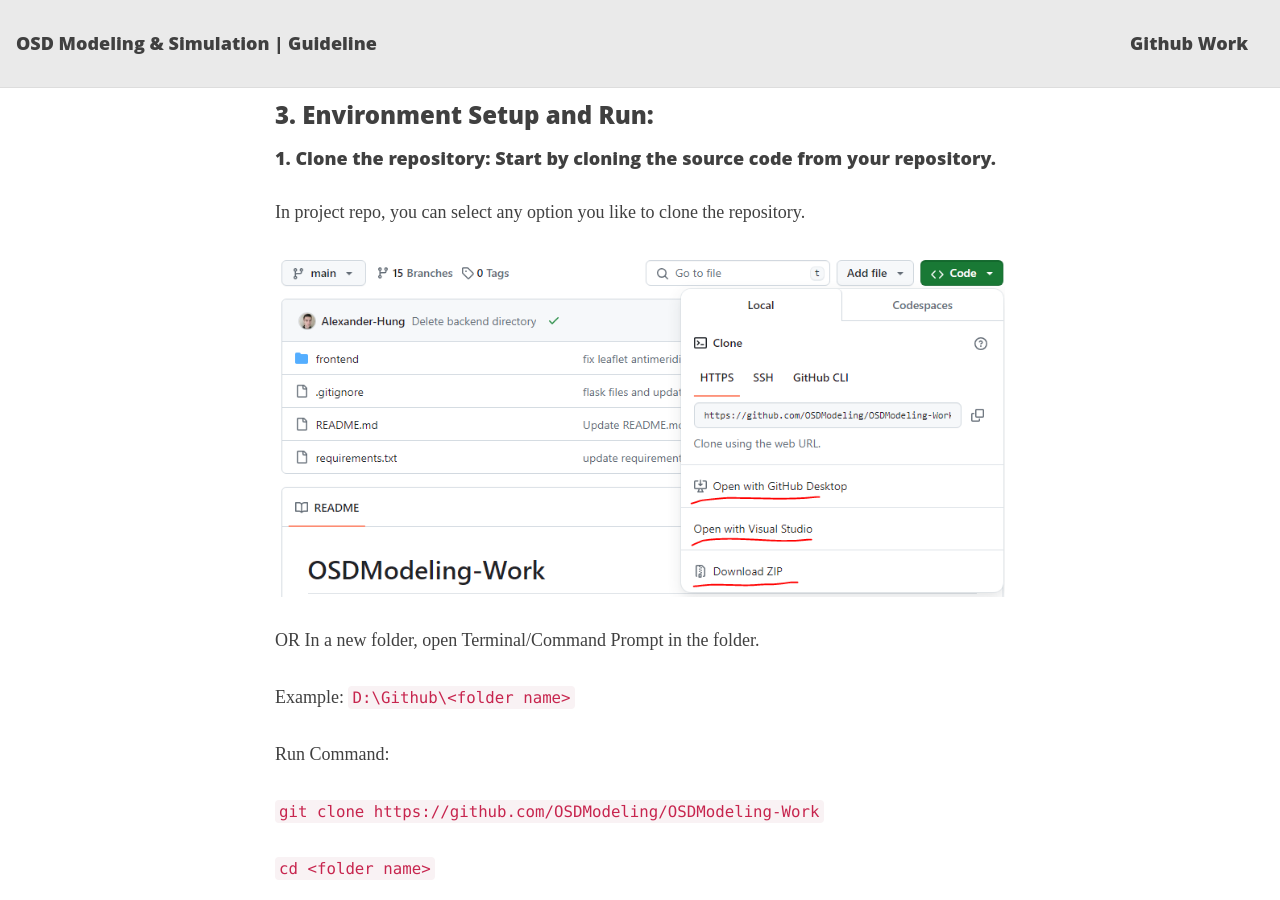
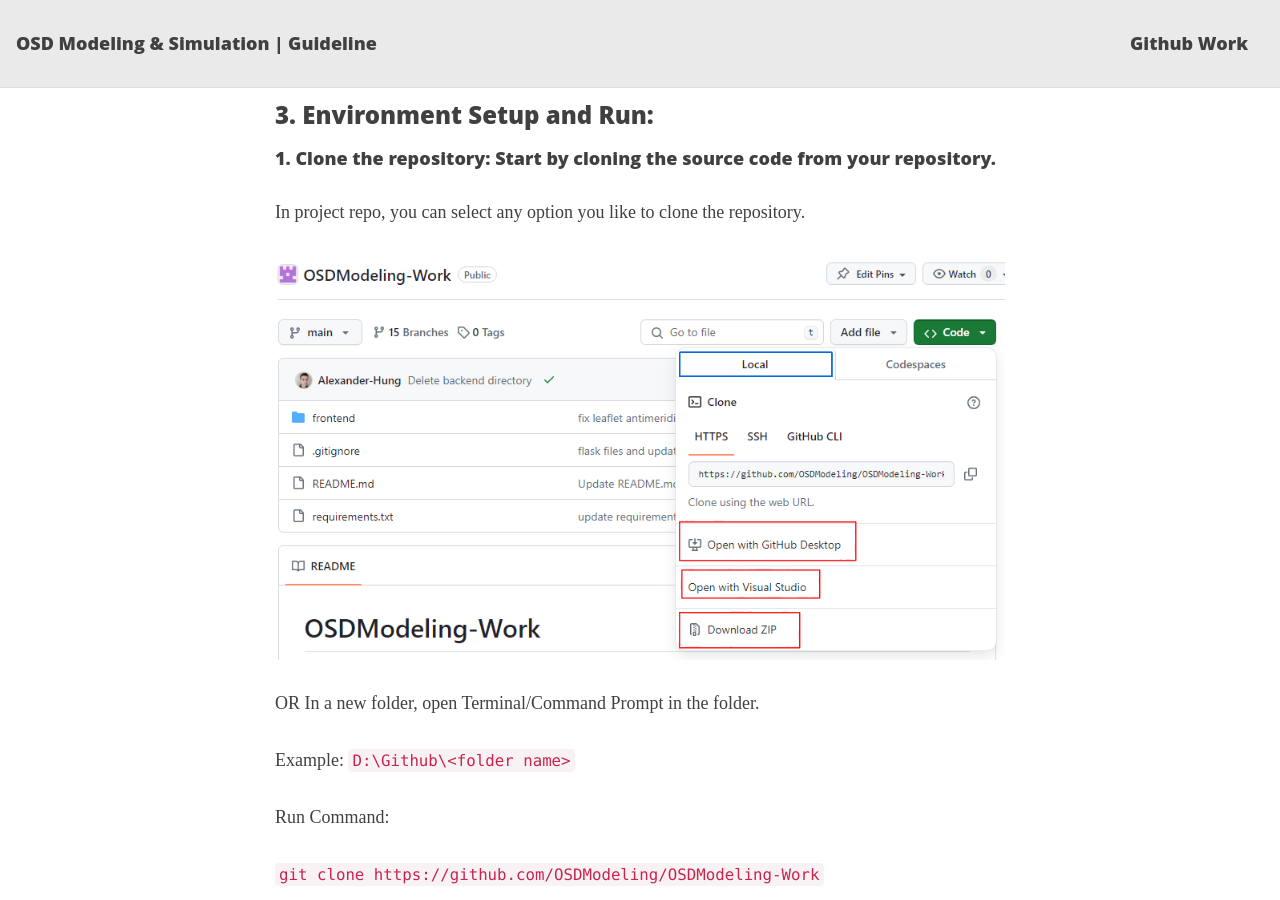
Before and after one commit to OSDModeling/OSDModeling-Guide, a Jekyll site: the page built from _posts/2024-05-03-install-guide.md, in a window 1280 px wide and 900 px high, scrolled down 656 px. Built offline with Jekyll 4.4.1, drawn with Linux system fonts in a browser that asks for light colours.

Commit message:
update image

```diff
--- a/_posts/2024-05-03-install-guide.md
+++ b/_posts/2024-05-03-install-guide.md
@@ -25,7 +25,7 @@ gh-repo: daattali/beautiful-jekyll
 
 In project repo, you can select any option you like to clone the repository.
 
-![image](https://github.com/OSDModeling/OSDModeling-Guide/blob/main/_posts/install_1.png?raw=true")
+![image](https://github.com/OSDModeling/OSDModeling-Guide/blob/main/_posts/install_1.PNG?raw=true")
 
 OR In a new folder, open Terminal/Command Prompt in the folder.
 
```
Also changed, not shown: _posts/install_1.PNG (added), _posts/install_1.png (deleted).
